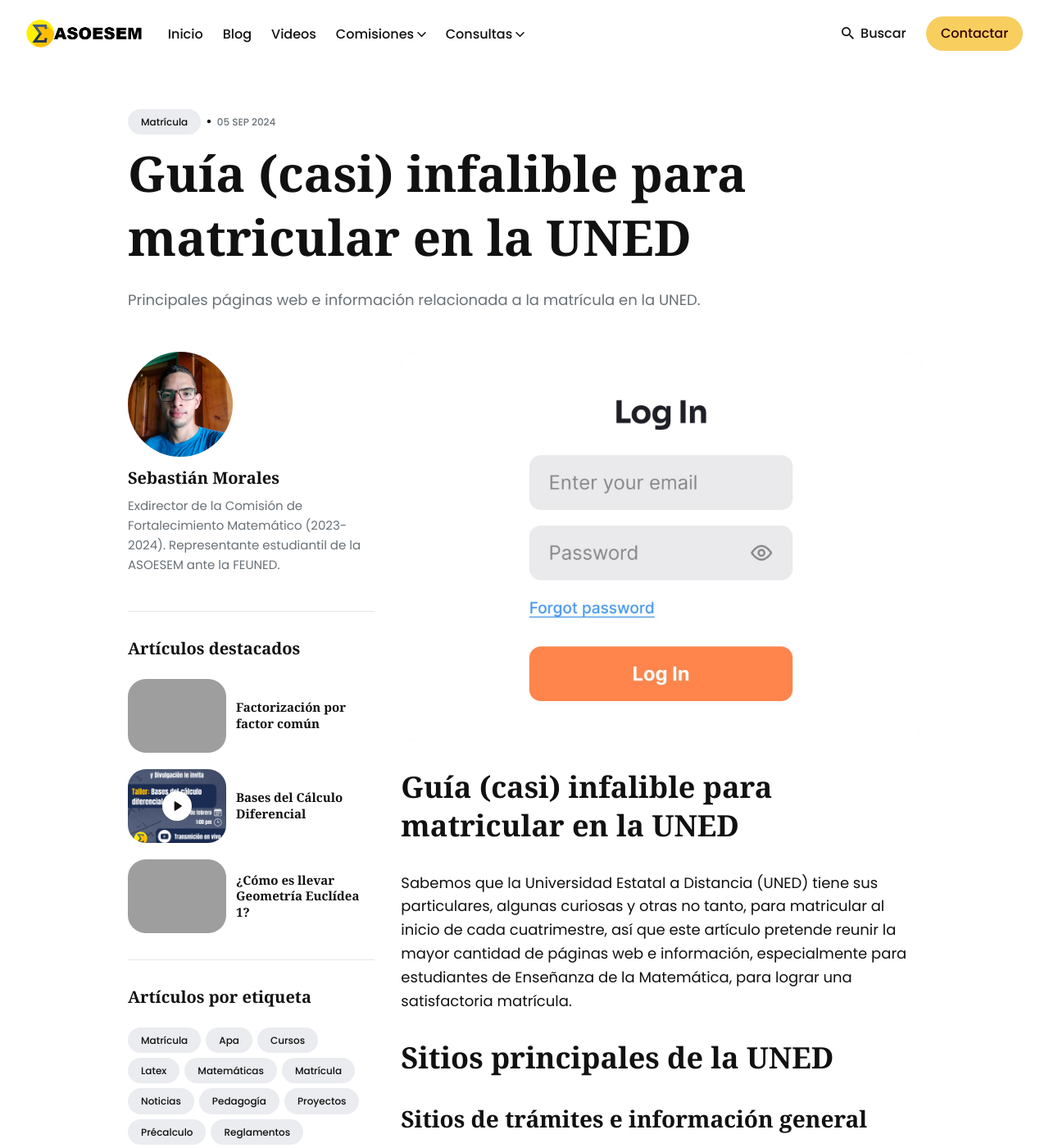
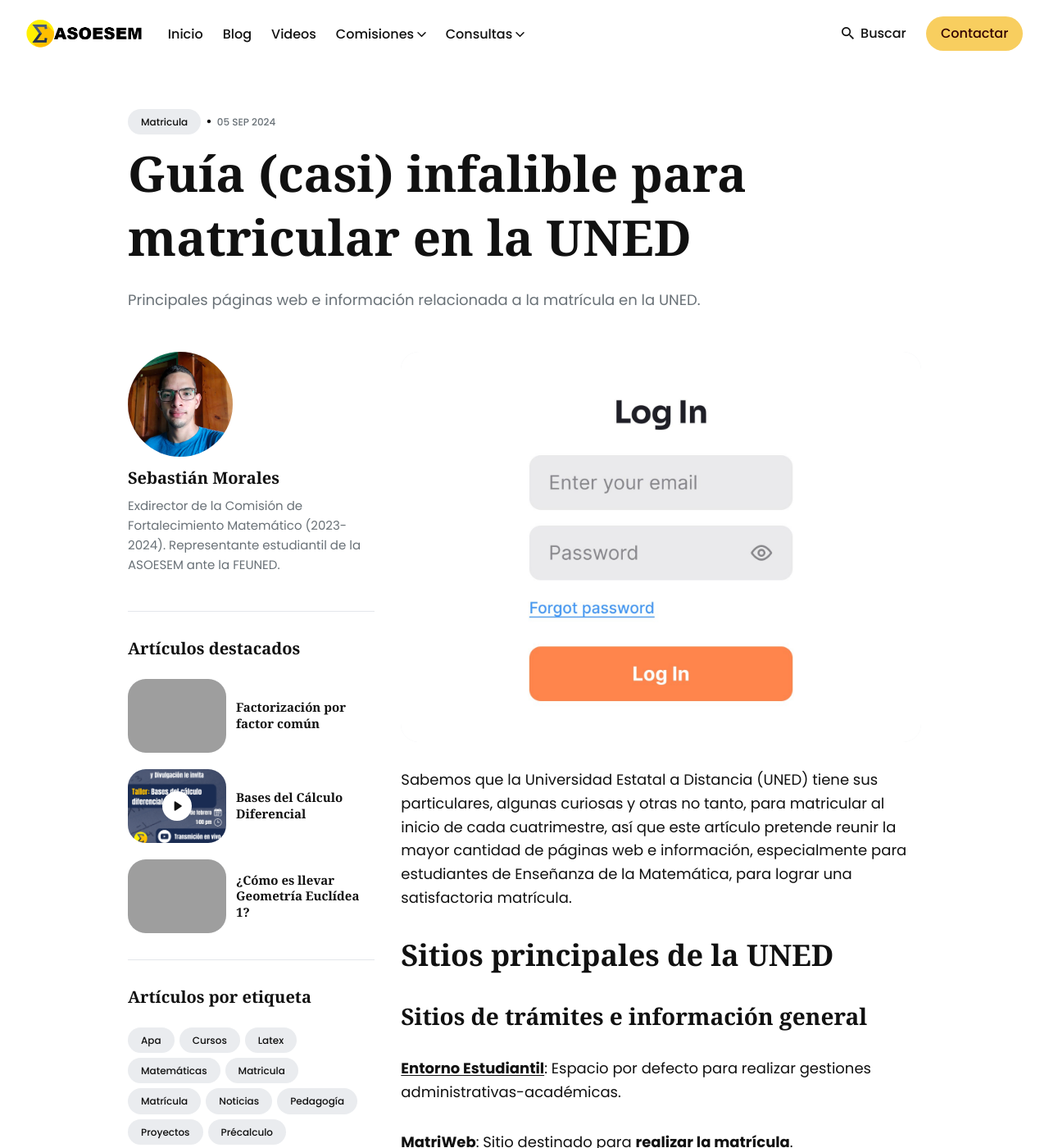
Before and after one commit to asoesem/asoesem.github.io, a Jekyll site: the page built from _posts/2024-09-05-guia-matricula.md, in a window 1280 px wide and 1400 px high, cut to the strip 0-1400 px from the top of the window. Shown: the whole strip at 82% size. Built offline with Jekyll 4.4.1, drawn with Linux system fonts in a browser that asks for light colours; grey boxes are pictures that could not be loaded.

Commit message:
2024-09-05-guia-matricula.md
Ajuste de datos del preámbulo

```diff
--- a/_posts/2024-09-05-guía-matricula.md
+++ b/_posts/2024-09-05-guia-matricula.md
@@ -5,18 +5,16 @@
 date: 2024-09-05T18:00:00-06:00
 author: sebas
 image: '/images/130.jpg'
-tags: [Matrícula]
+tags: [matricula]
 commissions: [cocodi]
 featured: false
 comments: false
 share: true
 ---
 
-# Guía (casi) infalible para matricular en la UNED
-
 Sabemos que la Universidad Estatal a Distancia (UNED) tiene sus particulares, algunas curiosas y otras no tanto, para matricular al inicio de cada cuatrimestre, así que este artículo pretende reunir la mayor cantidad de páginas web e información, especialmente para estudiantes de Enseñanza de la Matemática, para lograr una satisfactoria matrícula.
 
-# **Sitios principales de la UNED**
+# Sitios principales de la UNED
 
 ## Sitios de trámites e información general
 
```
